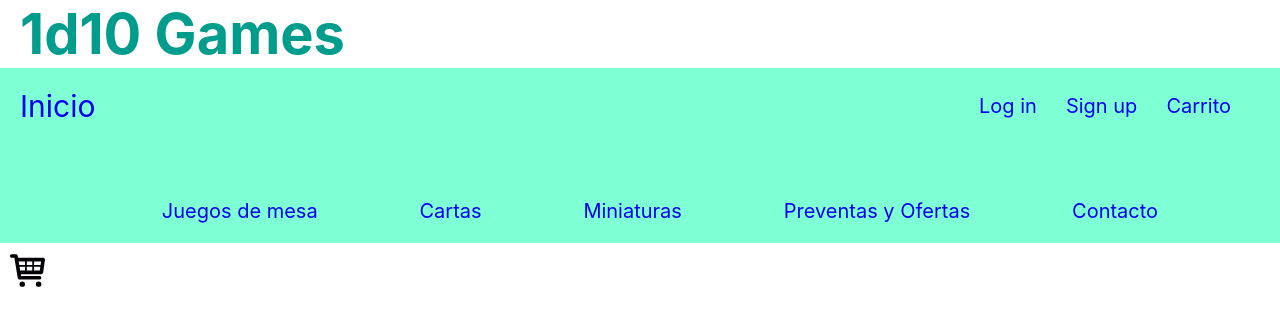
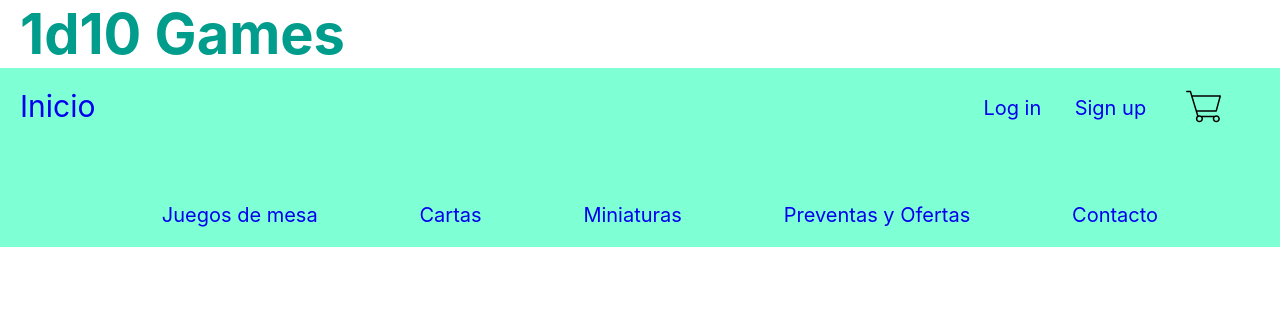
Before and after one commit to Fernando-Andres-Ramos/ProyectoFinal_React, a React (Create React App) app: page / in a window 1280 px wide. Shown: the top 326 px of the page. Built offline with nearby package versions, Linux system fonts and the light colour scheme.

Commit message:
agregado el CardWidget al Nav (la imagen del carrito)

```diff
--- a/src/App.js
+++ b/src/App.js
@@ -7,7 +7,6 @@ function App() {
   return (
     <div>
       <NavBar />
-      <CardWidget />
     </div>
   );
 }
--- a/src/components/CardWidget/CardWidget.jsx
+++ b/src/components/CardWidget/CardWidget.jsx
@@ -1,11 +1,12 @@
 import React from "react";
 import ImageCarrito from "../../assets/images/images";
 import { Carrito } from "../ImgCarrito/ImgCarrito";
+import styles from './CardWidget.module.css'
 
 export const CardWidget = () =>{
   return (
-    <React.Fragment>
+    <div className={styles.flexConteiner}>
       <Carrito {...ImageCarrito.img1}/>
-    </React.Fragment>
+    </div>
   );
 }
--- a/src/components/CardWidget/CardWidget.module.css
+++ b/src/components/CardWidget/CardWidget.module.css
@@ -0,0 +1,5 @@
+.flexConteiner{
+  display: flex;
+  justify-content: center;
+  align-items: center;
+}
--- a/src/components/ImgCarrito/ImgCarrito.jsx
+++ b/src/components/ImgCarrito/ImgCarrito.jsx
@@ -2,7 +2,7 @@ import React from "react";
 import styles from './ImgCarrito.module.css'
 
 export const Carrito = (props) => (
-  <div className={styles.ImageBox}>
+  <div>
     <img src={props.img} alt={props.name} />
   </div>
 )
--- a/src/components/ImgCarrito/ImgCarrito.module.css
+++ b/src/components/ImgCarrito/ImgCarrito.module.css
@@ -1,7 +1,3 @@
-.ImageBox {
-  padding: 10px;
-}
-
 img{
   width: 35px;
 }
--- a/src/components/NavBar/NavBar.jsx
+++ b/src/components/NavBar/NavBar.jsx
@@ -1,4 +1,5 @@
 import React from 'react';
+import { CardWidget } from '../CardWidget/CardWidget';
 import style from './NavBar.module.css';
 
 export function NavBar() {
@@ -13,7 +14,7 @@ export function NavBar() {
           <ul className={style.OpcionesDeUsuario}>
             <li><a className={style.NavList_link} href="./">Log in</a></li>
             <li><a className={style.NavList_link} href="./">Sign up</a></li>
-            <li><a className={style.NavList_link} href="./">Carrito</a></li>
+            <li><button style={{cursor:'pointer',background:'none',border:'none'}}><CardWidget /></button></li>
           </ul>
         </div>
         <ul className={style.NavList}>
--- a/src/index.js
+++ b/src/index.js
@@ -3,9 +3,9 @@ import ReactDOM from 'react-dom';
 import './index.css';
 import App from './App';
 
+//ReactDOM es una funcion para renderizar.
+//Requiere 2 parametros, el componente a renderizar y el ID del html donde se renderiza
 ReactDOM.render(
-  <React.StrictMode>
-    <App />
-  </React.StrictMode>,
+  <React.StrictMode><App /></React.StrictMode>,
   document.getElementById('root')
 );
```
Also changed, not shown: src/assets/images/w1.svg.
